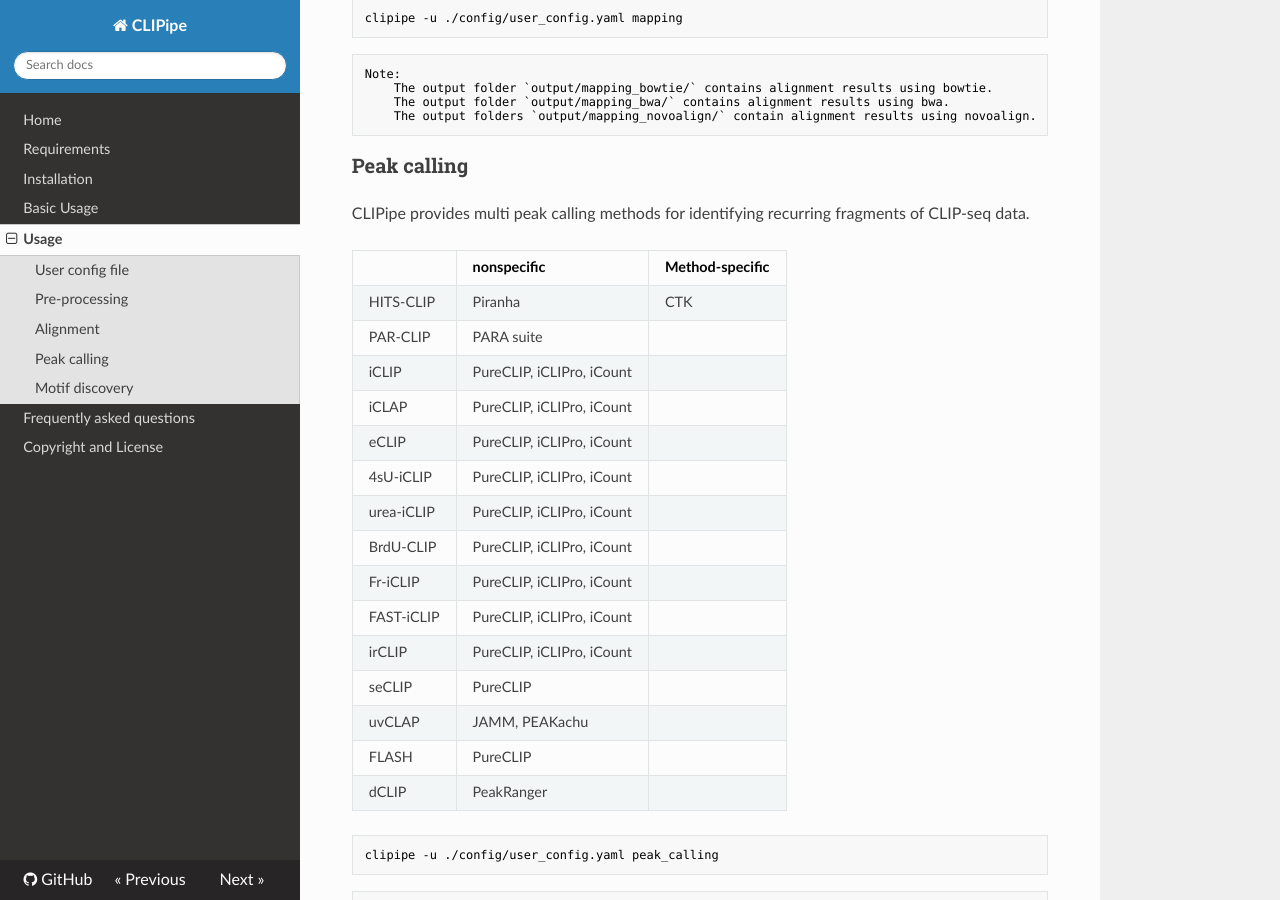
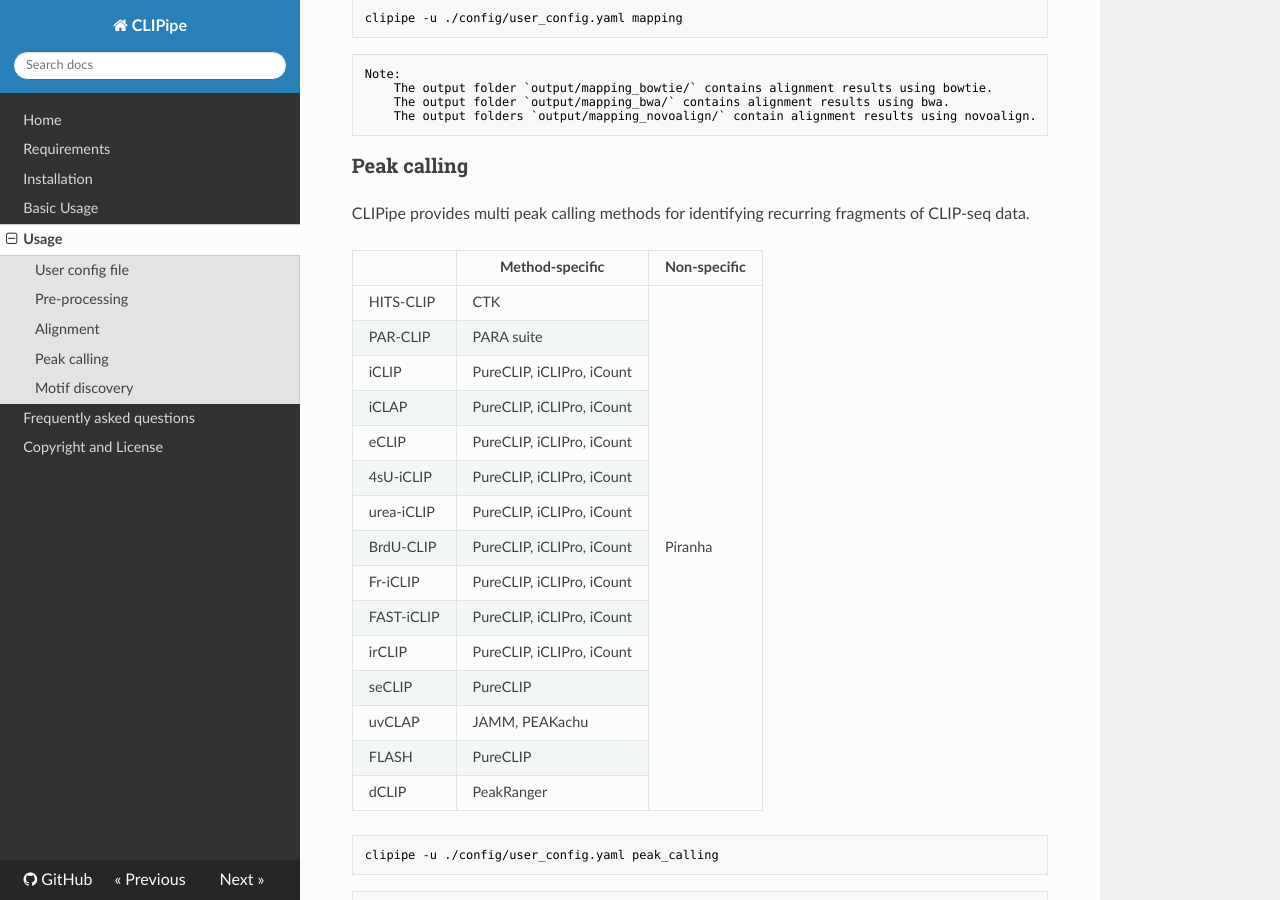
Before and after one commit to zwhbio2017/clipipe_docs, an MkDocs documentation site: the page built from docs/4_usage.md, in a window 1280 px wide and 900 px high, scrolled down 1719 px. Built offline with MkDocs 1.6.1, drawn with Linux system fonts in a browser that asks for light colours; nearby versions of some CDN libraries.

Commit message:
miner change

````diff
--- a/docs/4_usage.md
+++ b/docs/4_usage.md
@@ -102,23 +102,75 @@ Note:
 
 CLIPipe provides multi peak calling methods for identifying recurring fragments of CLIP-seq data.
 
-|            | nonspecific                | Method-specific |
-| ---------- | -------------------------- | --------------- |
-| HITS-CLIP  | Piranha                    | CTK             |
-| PAR-CLIP   | PARA suite                 |                 |
-| iCLIP      | PureCLIP, iCLIPro,  iCount |                 |
-| iCLAP      | PureCLIP, iCLIPro,  iCount |                 |
-| eCLIP      | PureCLIP, iCLIPro,  iCount |                 |
-| 4sU-iCLIP  | PureCLIP, iCLIPro,  iCount |                 |
-| urea-iCLIP | PureCLIP, iCLIPro,  iCount |                 |
-| BrdU-CLIP  | PureCLIP, iCLIPro,  iCount |                 |
-| Fr-iCLIP   | PureCLIP, iCLIPro,  iCount |                 |
-| FAST-iCLIP | PureCLIP, iCLIPro,  iCount |                 |
-| irCLIP     | PureCLIP, iCLIPro,  iCount |                 |
-| seCLIP     | PureCLIP                   |                 |
-| uvCLAP     | JAMM, PEAKachu             |                 |
-| FLASH      | PureCLIP                   |                 |
-| dCLIP      | PeakRanger                 |                 |
+<table>
+    <tr>
+        <th></th>
+        <th>Method-specific</th>
+        <th>Non-specific</th>
+    </tr>
+    <tr>
+        <td>HITS-CLIP</td>
+        <td>CTK</td>
+        <td rowspan="15">Piranha</td>
+    </tr>
+    <tr>
+        <td>PAR-CLIP</td>
+        <td>PARA suite</td>
+    </tr>
+    <tr>
+        <td>iCLIP</td>
+        <td>PureCLIP, iCLIPro,  iCount</td>
+    </tr>
+    <tr>
+        <td>iCLAP</td>
+        <td>PureCLIP, iCLIPro,  iCount</td>
+    </tr>
+    <tr>
+        <td>eCLIP</td>
+        <td>PureCLIP, iCLIPro,  iCount</td>
+    </tr>
+    <tr>
+        <td>4sU-iCLIP</td>
+        <td>PureCLIP, iCLIPro,  iCount</td>
+    </tr>
+    <tr>
+        <td>urea-iCLIP</td>
+        <td>PureCLIP, iCLIPro,  iCount</td>
+    </tr>
+    <tr>
+        <td>BrdU-CLIP</td>
+        <td>PureCLIP, iCLIPro,  iCount</td>
+    </tr>
+    <tr>
+        <td>Fr-iCLIP</td>
+        <td>PureCLIP, iCLIPro,  iCount</td>
+    </tr>
+    <tr>
+        <td>FAST-iCLIP</td>
+        <td>PureCLIP, iCLIPro,  iCount</td>
+    </tr>
+    <tr>
+        <td>irCLIP</td>
+        <td>PureCLIP, iCLIPro,  iCount</td>
+    </tr>
+    <tr>
+        <td>seCLIP</td>
+        <td>PureCLIP</td>
+    </tr>
+    <tr>
+        <td>uvCLAP</td>
+        <td>JAMM, PEAKachu</td>
+    </tr>
+    <tr>
+        <td>FLASH</td>
+        <td>PureCLIP</td>
+    </tr>
+    <tr>
+        <td>dCLIP</td>
+        <td>PeakRanger</td>
+    </tr>
+</table>
+
 
 ```bash
 clipipe -u ./config/user_config.yaml peak_calling
````
